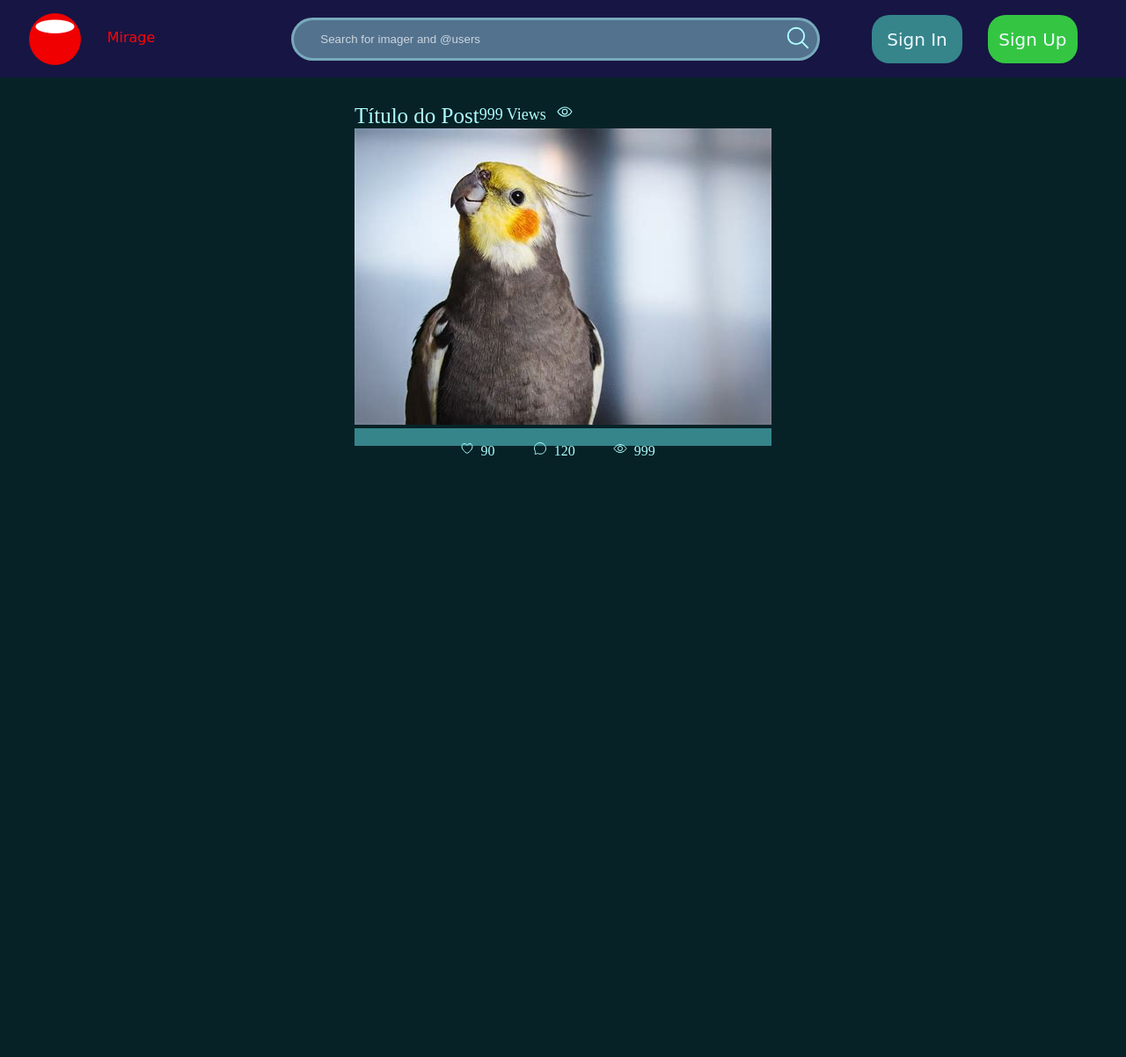
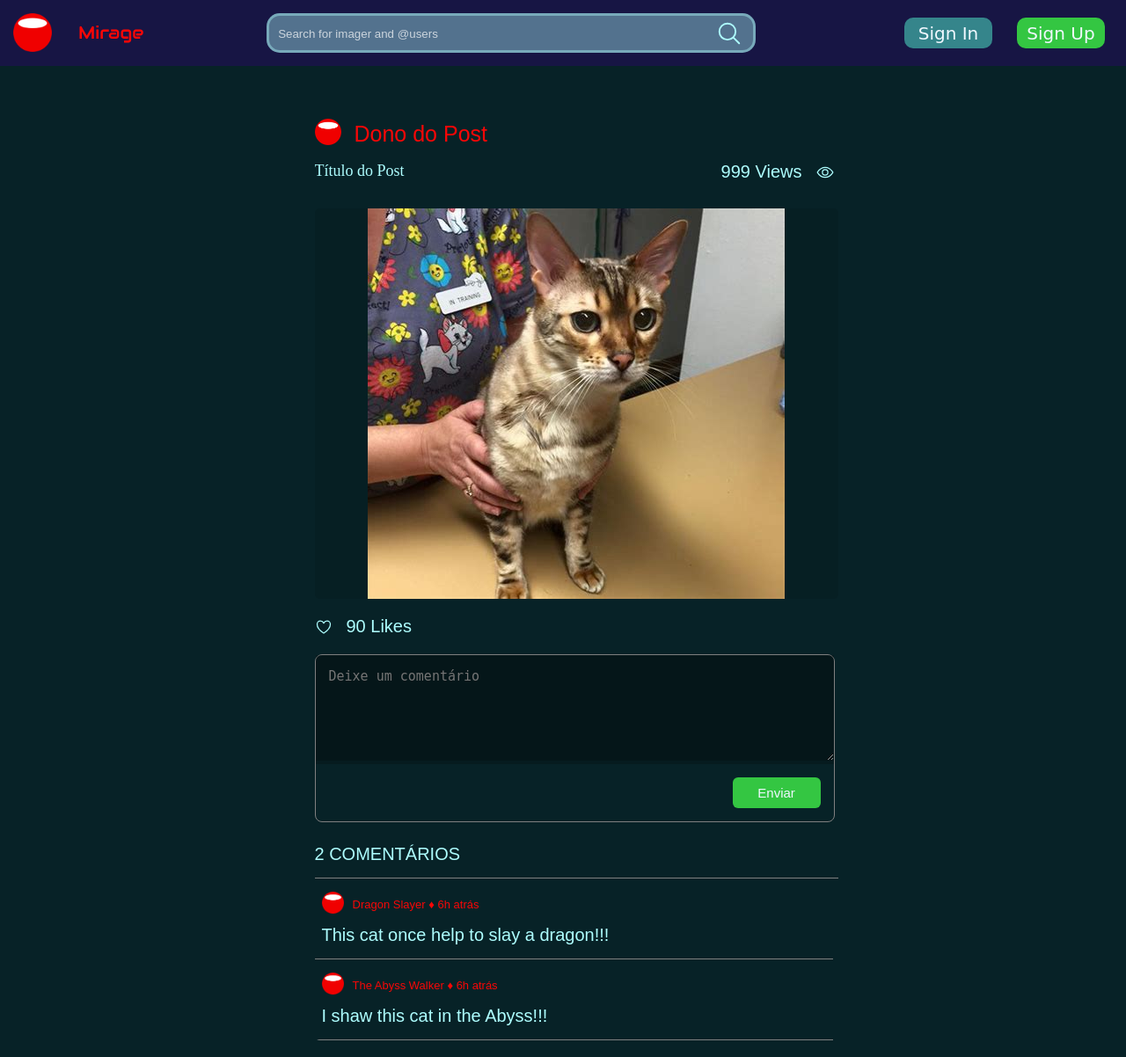
Before and after one commit to Kaioh95/mirage, a PHP site: page /post.html in a window 1280 px wide. Shown: the whole page at 88% size. Before the commit the page ends 518 px from the top, so only its background shows below. Run offline with PHP 8.4, Linux system fonts and the light colour scheme.

Commit message:
Tela de Post e ajustes no CSS

```diff
--- a/css/estilo-post.css
+++ b/css/estilo-post.css
@@ -1,4 +1,4 @@
-/* ************************** Giovanna ************************** */
+
 * {
     margin: 0;
     padding: 0;
@@ -11,13 +11,18 @@ body {
 }
 .topo{
     background-color: #171544;
-    display: inline-flex;
-    width: 100vw;
-    height: 88px;
-    justify-content: center;
+    display: flex;
+    width: 100%;
+    height: 45px;
+    padding: 15px;
+    margin: 0 auto;
+    justify-content: space-between;
+    text-align: center;
+    position: sticky;
+    position: -webkit-sticky;
 }
 .font{
-    font-family:'Comics Sans MS', cursive ,'Irish Grover';
+    font-family: Arial, Helvetica, sans-serif;
     font-style: normal;
     font-weight: 400;
     font-size: 100%;
@@ -25,8 +30,11 @@ body {
 }
 
 .elementos-topo{
-    padding-right: 30px;
-    margin-top: 13px;
+    font-family: "Audiowide", sans-serif;
+    font-size: 20px;
+    display: flex;
+    justify-content: center;
+    align-items: center;
 }
 
 #logo{
@@ -36,7 +44,7 @@ body {
 .logo{
     display: inline-flex;
     color: #F80707;
-    margin-top: 15px;
+    margin-right: 10px;
 }
 
 label{
@@ -45,13 +53,16 @@ label{
 }
 
 .pesquisar, select:focus, textarea:focus{
-    border: 3px solid rgba(174, 254, 255, 0.4);
-    width: 795px;
-    background-color: rgba(174, 254, 255, 0.4);
-    height: 43px;
-    border-radius: 50px;
-    padding-left: 30px;
-    outline: 0;
+    background-color: transparent;
+    width: 100%;
+    max-width: 550px;
+    height: auto;
+    top: 0;
+    left: 0;
+    right: 0;
+    padding: 13px 0px 0px 10px;
+    outline: 0 none;
+    border: none;
 }
 
 .pesquisar::placeholder{
@@ -59,10 +70,10 @@ label{
 }
 
 .btn-pesquisar{
-    left: -7%;
-    top: 3px;
-    display: inline-block;
-    position: relative;
+    right: 0;
+    top: 0;
+    bottom: 0;
+    position: absolute;
     background-color: transparent;
     cursor: pointer;
     color: #AEFEFF;
@@ -78,30 +89,41 @@ label{
     background-color: rgba(174, 254, 255, 0.8);
 } */
 
+.form-buscar{
+    display: block;
+    margin-top: 0em;
+}
+
 .barra-de-busca{
-    padding-left: 125px;
-    display: inline-flex;
-    margin-top: 20px;
-    width: 50%;
+    max-width: 550px;
+    align-items: center;
+    justify-content: space-around;
+    flex: 1;
+    border: 3px solid rgba(174, 254, 255, 0.4);
+    background-color: rgba(174, 254, 255, 0.4);
+    border-radius: 15px;
+    position: relative;
+    float: right;
 }
 
 .login-area{ /* Kaio Henrique */
-    margin-left: 20px;
-    margin-top: 17px;
-    justify-content: center;
+    justify-content: space-around;
     width: 20%;
+    margin: 0 25px;
+    display: flex;
 }
 
 #button-sign-in{
     background-color: #35858B;
     font-size: 20px;
-    border-radius: 20px;
+    border-radius: 10px;
     border: none;
     outline: none;
     overflow: hidden;
     color: aliceblue;
-    height: 55px;
-    width: 40%;
+    margin-top: 5px;
+    height: 35px;
+    min-width: 100px;
     cursor: pointer;
 }
 #button-sign-in:hover {
@@ -111,35 +133,33 @@ label{
 #button-sign-up{
     background-color: #34C642;
     font-size: 20px;
-    border-radius: 20px;
+    border-radius: 10px;
     border: none;
     outline: none;
     overflow: hidden;
     color: aliceblue;
-    margin-left: 25px;
-    height: 55px;
-    width: 40%;
+    margin-top: 5px;
+    height: 35px;
+    min-width: 100px;
     cursor: pointer;
 }
 #button-sign-up:hover {
     background-color: #24842d;
 }
 
-/* ************************** Giovanna ************************** */
-
-/* ************************** Kaio Henrique ************************** */
-
 .painel-posts{
-    display: inline-flex;
+    display: flex;
     width: 100%;
     justify-content: center;
     margin-top: 30px;
+    padding: 15px;
 }
 
 .grid-coluna{
-    display: flex;
-    flex-direction: column;
-    justify-content: center;
+    width: 595px;
+    margin-left: 10px;
+    margin-right: 10px;
+    box-sizing: border-box;
 }
 
 .cartao-post{
@@ -149,8 +169,36 @@ label{
     overflow: hidden;
     margin: 0;
     padding: 0;
-    margin-bottom: 15px;
     border-radius: 5px;
+}
+
+.dono-post{
+    display: flex;
+    align-items: center;
+    margin: 15px 0px;
+}
+
+#nome-dono-post{
+    margin-left: 15px;
+    display: flex;
+    align-items: center;
+    font-family: sans-serif;
+    font-size: 25px;
+    color: #F80707;
+}
+
+.titulo-post{
+    display: flex;
+    justify-content: space-between;
+    font-size: 18px;
+}
+
+.view-count{
+    font-size: 15px;
+    display: flex;
+    align-items: center;
+    padding: 0;
+    margin: 0 0.25em;
 }
 
 .link-post{
@@ -159,27 +207,124 @@ label{
 }
 
 .conteudo-post{
-}
-
-.meta-dados-post{
-    height: 0%;
-    padding: 10px;
-    background-color: #35858B;
+    background-color: rgba(0,0,0,.1);
+    max-width: 100%;
+    min-height: 140px;
+    display: flex;
+    justify-content: center;
+    border-radius: 5px;
+    margin-bottom: 20px;
 }
 
 .titulo-post{
     color: #AEFEFF;
-    font-size: 25px;
-    display: inline-flex;
-    justify-content: center;
+    margin-bottom: 10px;
 }
 
 .info-post{
     display: inline-flex;
-    justify-content: center;
-    width: 95%;
+    justify-content: space-between;
     color: #AEFEFF;
-    margin: 5px;
+    width: 220px;
 }
 
-/* ************************** Kaio Henrique ************************** */
+.info-icon-count{
+    display: flex;
+    flex-direction: row;
+    align-items: center;
+    margin-bottom: 20px;
+    font-size: 20px;
+    color: #AEFEFF;
+    font-family: Arial, Helvetica, sans-serif;
+    font-style: normal;
+}
+
+.info-count{
+    padding: 0;
+    margin: 0 0.8em;
+}
+
+.form-comentario{
+    width: 99%;
+    border: 1px solid grey;
+    border-radius: 8px;
+}
+
+textarea, select:focus, textarea:focus{
+    background-color: rgba(0,0,0,.2);
+    color: antiquewhite;
+    padding: 15px;
+    min-height: 90px;
+    width: 95%;
+    border-radius: 8px 8px 0 0;
+    font-size: 15px;
+    border: 0px
+}
+
+.novo-comentario{
+    width: 100%;
+    background-color: rgba(0,0,0,.2);
+    color: antiquewhite;
+}
+
+.comentario-area-botao{
+    padding: 15px;
+    display: flex;
+    justify-content: end;
+}
+
+.botao-comentario{
+    background-color: #34C642;
+    font-size: 15px;
+    border-radius: 6px;
+    border: none;
+    outline: none;
+    overflow: hidden;
+    color: aliceblue;
+    height: 35px;
+    min-width: 100px;
+    cursor: pointer;
+}
+
+.contagem-comentario{
+    width: 99%;
+    margin-top: 10px;
+    border-bottom: 1px solid grey;
+    padding: 15px 15px 15px 0;
+    font-size: 20px;
+    color: #AEFEFF;
+    font-family: Arial, Helvetica, sans-serif;
+    font-style: normal;
+}
+
+.lista-comentarios{
+    width: 99%;
+    font-size: 20px;
+    color: #AEFEFF;
+    font-family: Arial, Helvetica, sans-serif;
+    font-style: normal;
+}
+
+.meta-comentario{
+    padding: 15px 8px;
+    border-bottom: 1px solid grey;
+}
+
+.dono-comentario{
+    display: flex;
+    align-items: center;
+    font-family: sans-serif;
+    font-size: 13px;
+    color: #F80707;
+}
+
+.nome-dono-comentario{
+    display: flex;
+    align-items: center;
+    margin-left: 10px;
+}
+
+.texto-comentario{
+    display: block;
+    margin-top: 10px;
+}
--- a/login.html
+++ b/login.html
@@ -4,12 +4,13 @@
         <title>Mirage - login</title>
         <meta charset=UTF-8>
         <link rel="stylesheet" href="css/estilo-login.css">
+        <link rel="stylesheet" href="https://fonts.googleapis.com/css?family=Audiowide">
     </head>
     <body>
         <div class="login">
             <div class="login-sup">
                 <img id="logo" src="imagens/logo.png">
-                <label id="logo-nome" style="color: #F80707; font-family: cursive;">Mirage</label>
+                <label id="logo-nome">Mirage</label>
             </div>
             <div class="login-inf">
                 <form action="/index.html">
--- a/post.html
+++ b/post.html
@@ -1,32 +1,33 @@
-
 <!DOCTYPE html>
 
 <html>
     <head>
         <title>Mirage</title>
         <meta charset="utf-8">
+        <meta name="viewport" content="width=device-width, initial-scale=1.0">
         <link rel="stylesheet" href="css/estilo-post.css">
-        <link rel="stylesheet" hrep="css/conteudo.css">
+        <link rel="stylesheet" href="https://fonts.googleapis.com/css?family=Audiowide">
     </head>
 
     <body>
-        <!-- ************************** Giovanna ************************** -->
         <div class="topo" >
 
             <div class="logo">
                 <a href="index.html">
-                <img id="logo" src="imagens/logo.png">
+                <img id="logo" height="44" src="imagens/logo.png">
                 </a>
 
                 <label class="elementos-topo">Mirage</label>
             </div>
 
             <div class="barra-de-busca">
-                <input class="pesquisar" type="buscar" placeholder="Search for imager and @users" style="color: aliceblue;">
+                <form class="form-buscar" action="/search">
+                    <input class="pesquisar" type="text" name="buscar" placeholder="Search for imager and @users" style="color: aliceblue;">
 
-                <button class="btn-pesquisar">
-                    <ion-icon style="width: 30px; height: 30px;" name="search-outline"></ion-icon>
-                </button>
+                    <button type="submit" class="btn-pesquisar">
+                        <ion-icon style="width: 30px; height: 30px;" name="search-outline"></ion-icon>
+                    </button>
+                </form>
             </div>
 
             <div class="login-area" >
@@ -37,38 +38,83 @@
 
         </div>
 
-        <!-- ************************** Giovanna ************************** -->
-
-        <!-- ************************** Kaio Henrique ************************** -->
         <div class="painel-posts">
 
             <div class="grid-coluna">
 
                 <div class="cartao-post">
+
+                    <div class="dono-post">
+                        <a href="index.html">
+                            <img id="avatar-dono-post" height="30" src="imagens/logo.png">
+                        </a>
+                        <label id="nome-dono-post">Dono do Post</label>
+                    </div>
+
                     <div class="titulo-post">
-                        <span>Título do Post</span>
-                        <span style="font-size: 18px;">
-                            999 Views <ion-icon style="margin-left: 8px;" name="eye-outline"></ion-icon>
-                        </span>
+                        <div>Título do Post</div>
+                        <div class="info-icon-count view-count">
+                            <div class="info-count">999 Views</div>
+                            <ion-icon name="eye-outline"></ion-icon>
+                        </div>
                     </div>
+
                     <div class="conteudo-post">
-                        <img src="imagens/bird.jpg">
+                        <img src="imagens/cat.jpg">
                     </div>
-                    <div class="meta-dados-post">
-                        <div class="info-post">
-                            <div>
-                                <ion-icon style="margin-right: 8px;" name="heart-outline"></ion-icon>90
+
+                    <div class="info-icon-count">
+                        <ion-icon name="heart-outline"></ion-icon>
+                        <div class="info-count">90 Likes</div>
+                    </div>
+
+                    <form class="form-comentario">
+                        <div class="novo-comentario">
+                            <textarea placeholder="Deixe um comentário" style="height: 40px;"></textarea>
+                        </div>
+                        <div class="comentario-area-botao">
+                            <button class="botao-comentario" type="submit" title="Enviar">Enviar</button>
+                        </div>
+                    </form>
+
+                    <div class="contagem-comentario">
+                        <span>2 COMENTÁRIOS</span>
+                    </div>
+
+                    <div class="lista-comentarios">
+                        <div class="meta-comentario">
+                            <div class="dono-comentario">
+                                <a href="index.html">
+                                    <img class="avatar-dono-comentario" height="25" src="imagens/logo.png">
+                                </a>
+                                <a class="nome-dono-comentario" title="Dono do Comentario">
+                                    Dragon Slayer
+                                </a>
+                                <span>&nbsp;&#9830;&nbsp;</span>
+                                <span>6h atrás</span>
                             </div>
+                            <div class="texto-comentario">
+                                <span>This cat once help to slay a dragon!!!</span>
+                            </div>
+                        </div>
 
-                            <div style="margin: 0 10% 0 10%;">
-                            <ion-icon style="margin-right: 8px;" name="chatbubble-outline"></ion-icon>120
+                        <div class="meta-comentario">
+                            <div class="dono-comentario">
+                                <a href="index.html">
+                                    <img class="avatar-dono-comentario" height="25" src="imagens/logo.png">
+                                </a>
+                                <a class="nome-dono-comentario" title="Dono do Comentario">
+                                    The Abyss Walker
+                                </a>
+                                <span>&nbsp;&#9830;&nbsp;</span>
+                                <span>6h atrás</span>
                             </div>
-
-                            <div>
-                            <ion-icon style="margin-right: 8px;" name="eye-outline"></ion-icon>999
+                            <div class="texto-comentario">
+                                <span>I shaw this cat in the Abyss!!!</span>
                             </div>
                         </div>
                     </div>
+
                 </div>
 
             </div>
@@ -77,6 +123,5 @@
         <script type="module" src="https://unpkg.com/ionicons@5.5.2/dist/ionicons/ionicons.esm.js"></script>
         <script nomodule src="https://unpkg.com/ionicons@5.5.2/dist/ionicons/ionicons.js"></script>
 
-        <!-- ************************** Kaio Henrique ************************** -->
     </body>
 </html>
```
Also changed, not shown: css/estilo-login.css (+32 -23 lines), css/estilo.css (+71 -38 lines), index.html (+69 -48 lines).
